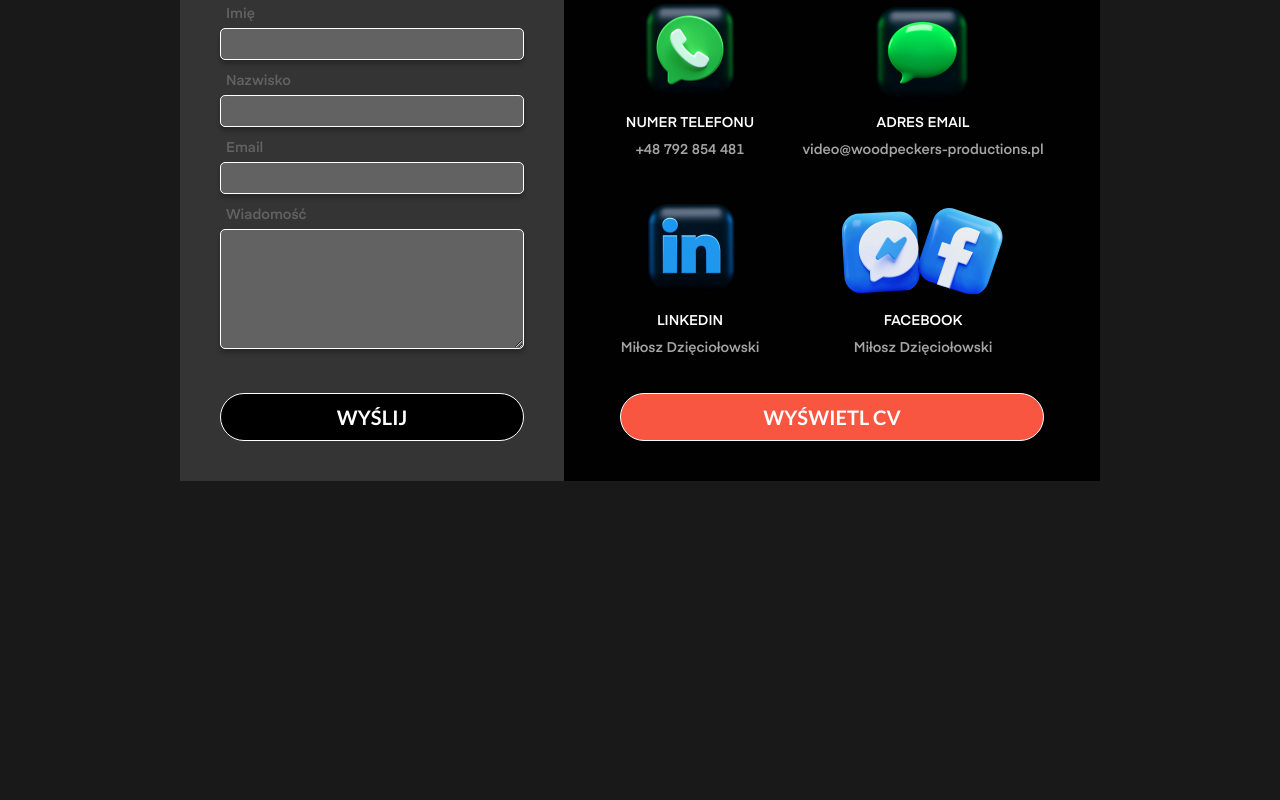
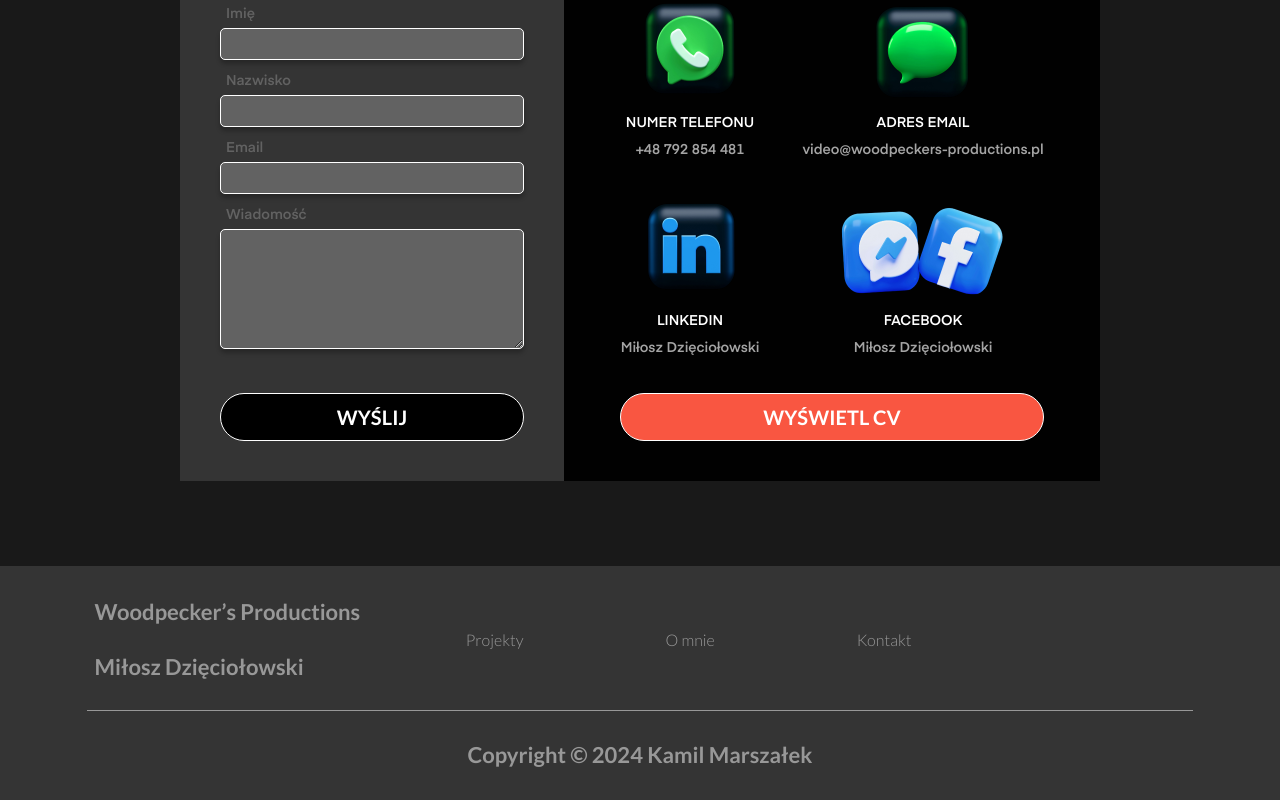
Before and after one commit to NiceJobMaster/md-portfolio, a React app: page / in a window 1280 px wide. Shown: the part 3647-4447 px from the top of the page. Before the commit the page ends 4128 px from the top, so only its background shows below. Built offline with nearby package versions, Linux system fonts and the light colour scheme; no server answers.

Commit message:
add footer

```diff
--- a/src/App.tsx
+++ b/src/App.tsx
@@ -8,6 +8,7 @@ import { Projects } from 'containers/Projects/Projects';
 import { Header } from 'containers/Header/Header';
 import { AboutMe } from 'containers/AboutMe/AboutMe';
 import { Contact } from 'containers/Contact/Contact';
+import { Footer } from 'containers/Footer/Footer';
 
 export interface ShortAndTiktokDataProp {
     img: string;
@@ -68,6 +69,7 @@ const App = () => {
                     <Projects shortAndTiktokData={shortAndTiktokData} />
                     <AboutMe />
                     <Contact />
+                    <Footer />
                 </>
             )}
         </>
--- a/src/components/Button/Button.scss
+++ b/src/components/Button/Button.scss
@@ -35,3 +35,7 @@
 .orange {
     background-color: #f95641;
 }
+
+.textColorGray {
+    color: rgba(189, 189, 189, 0.73);
+}
--- a/src/components/Button/Button.tsx
+++ b/src/components/Button/Button.tsx
@@ -7,11 +7,19 @@ interface ButtonProps {
     style: 'textButton' | 'bigButton' | 'normalButton';
     type?: 'submit';
     color?: 'orange';
+    textColor?: 'textColorGray';
 }
 
-export const Button = ({ text, onClick, style, type, color }: ButtonProps) => (
+export const Button = ({
+    text,
+    onClick,
+    style,
+    type,
+    color,
+    textColor,
+}: ButtonProps) => (
     <button
-        className={`button ${style} ${color}`}
+        className={`button ${style} ${color} ${textColor}`}
         onClick={onClick}
         type={type}>
         {text}
--- /dev/null
+++ b/src/containers/Footer/Footer.scss
@@ -0,0 +1,40 @@
+.footer {
+    display: flex;
+    flex-direction: column;
+    background: #343434;
+    padding: 32px 87px;
+    margin-top: 85px;
+    align-items: center;
+
+    .topFooter {
+        display: flex;
+        width: 100%;
+        margin-left: 15px;
+        justify-content: space-between;
+    }
+
+    .firstFooter {
+        display: flex;
+        flex-direction: column;
+        gap: 28px;
+    }
+
+    .footerText {
+        color: rgba(189, 189, 189, 0.73);
+        font-size: 22px;
+        font-weight: 700;
+    }
+
+    .buttonWrapper {
+        display: flex;
+        gap: 142px;
+        margin-right: 289px;
+    }
+
+    .line {
+        margin: 30px 0;
+        width: 100%;
+        height: 1px;
+        background: rgba(189, 189, 189, 0.73);
+    }
+}
--- /dev/null
+++ b/src/containers/Footer/Footer.tsx
@@ -0,0 +1,33 @@
+import React from 'react';
+import './Footer.scss';
+import { Button } from 'components/Button/Button';
+
+export const Footer = () => (
+    <div className="footer">
+        <div className="topFooter">
+            <div className="firstFooter">
+                <div className="footerText">Woodpecker’s Productions</div>
+                <div className="footerText">Miłosz Dzięciołowski</div>
+            </div>
+            <div className="buttonWrapper">
+                <Button
+                    text="Projekty"
+                    style="textButton"
+                    textColor="textColorGray"
+                />
+                <Button
+                    text="O mnie"
+                    style="textButton"
+                    textColor="textColorGray"
+                />
+                <Button
+                    text="Kontakt"
+                    style="textButton"
+                    textColor="textColorGray"
+                />
+            </div>
+        </div>
+        <div className="line" />
+        <div className="footerText">Copyright © 2024 Kamil Marszałek</div>
+    </div>
+);
```
